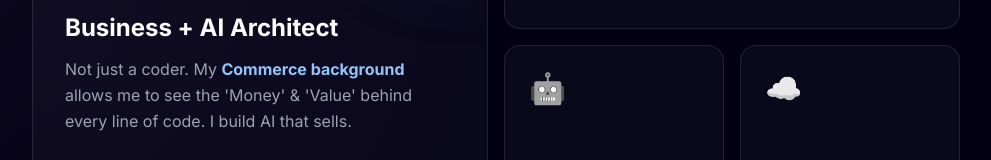
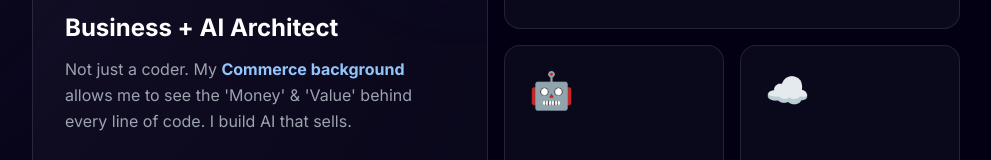
Before and after one commit to ranajitdharpersonal/portfolio, a Next.js app: page / in a window 1280 px wide. Shown: the part 1337-1497 px from the top of the page, without its empty margins (144-1135 px from the left). Built offline with nearby package versions, Linux system fonts and the light colour scheme.

Commit message:
new bento

```diff
--- a/app/page.js
+++ b/app/page.js
@@ -71,7 +71,7 @@ export default function Home() {
         </div>
       </section>
 
-      {/* --- ADVANCED BENTO GRID: What Sets Me Apart --- */}
+      {/* --- UPDATED BENTO GRID: Always Colorful --- */}
       <section className="w-full animate-slide-up delay-2">
         <h3 className="text-3xl font-bold mb-8 text-white flex items-center gap-3">
           <span className="text-blue-500">⚡</span> What Sets Me Apart
@@ -82,7 +82,7 @@ export default function Home() {
           {/* Card 1: Main USP (Boro Box) */}
           <div className="col-span-1 md:col-span-2 row-span-2 gamma-card p-8 flex flex-col justify-center relative overflow-hidden group">
             <div className="absolute top-0 right-0 w-32 h-32 bg-blue-500/20 blur-3xl -mr-10 -mt-10 rounded-full transition group-hover:bg-blue-500/30"></div>
-            <div className="text-5xl mb-6 group-hover:scale-110 transition duration-300">🧠</div>
+            <div className="text-5xl mb-6 transition duration-300 transform group-hover:scale-110 group-hover:rotate-3">🧠</div>
             <h4 className="text-2xl font-bold text-white mb-3">Business + AI Architect</h4>
             <p className="text-gray-400 leading-relaxed">
               Not just a coder. My <strong className="text-blue-300">Commerce background</strong> allows me to see the 'Money' & 'Value' behind every line of code. I build AI that sells.
@@ -91,22 +91,24 @@ export default function Home() {
 
           {/* Card 2: Speed (Choto Box) */}
           <div className="col-span-1 md:col-span-2 gamma-card p-6 flex items-center gap-4 group hover:bg-white/5 transition">
-             <div className="p-3 bg-purple-500/20 rounded-lg text-2xl group-hover:rotate-12 transition">🚀</div>
+             <div className="p-3 bg-purple-500/20 rounded-lg text-2xl transition duration-300 transform group-hover:scale-110 group-hover:-rotate-12">🚀</div>
              <div>
                <h4 className="text-lg font-bold text-white">Rapid Prototyping</h4>
                <p className="text-xs text-gray-400">Idea to Deployment in days.</p>
              </div>
           </div>
 
-          {/* Card 3: Agentic (Choto Box) */}
+          {/* Card 3: Agentic (Fixed Color) */}
           <div className="col-span-1 gamma-card p-6 flex flex-col justify-between group hover:bg-white/5 transition">
-             <div className="text-3xl mb-2 grayscale group-hover:grayscale-0 transition">🤖</div>
+             {/* Ekhane grayscale bad diyechi */}
+             <div className="text-4xl mb-2 transition duration-300 transform group-hover:scale-110">🤖</div>
              <h4 className="text-lg font-bold text-purple-300">Agentic Workflow</h4>
           </div>
 
-          {/* Card 4: Tech Stack (Choto Box) */}
+          {/* Card 4: Tech Stack (Fixed Color) */}
           <div className="col-span-1 gamma-card p-6 flex flex-col justify-between group hover:bg-white/5 transition">
-             <div className="text-3xl mb-2 grayscale group-hover:grayscale-0 transition">☁️</div>
+             {/* Ekhane grayscale bad diyechi */}
+             <div className="text-4xl mb-2 transition duration-300 transform group-hover:scale-110">☁️</div>
              <h4 className="text-lg font-bold text-green-300">Cloud Native</h4>
           </div>
 
```
